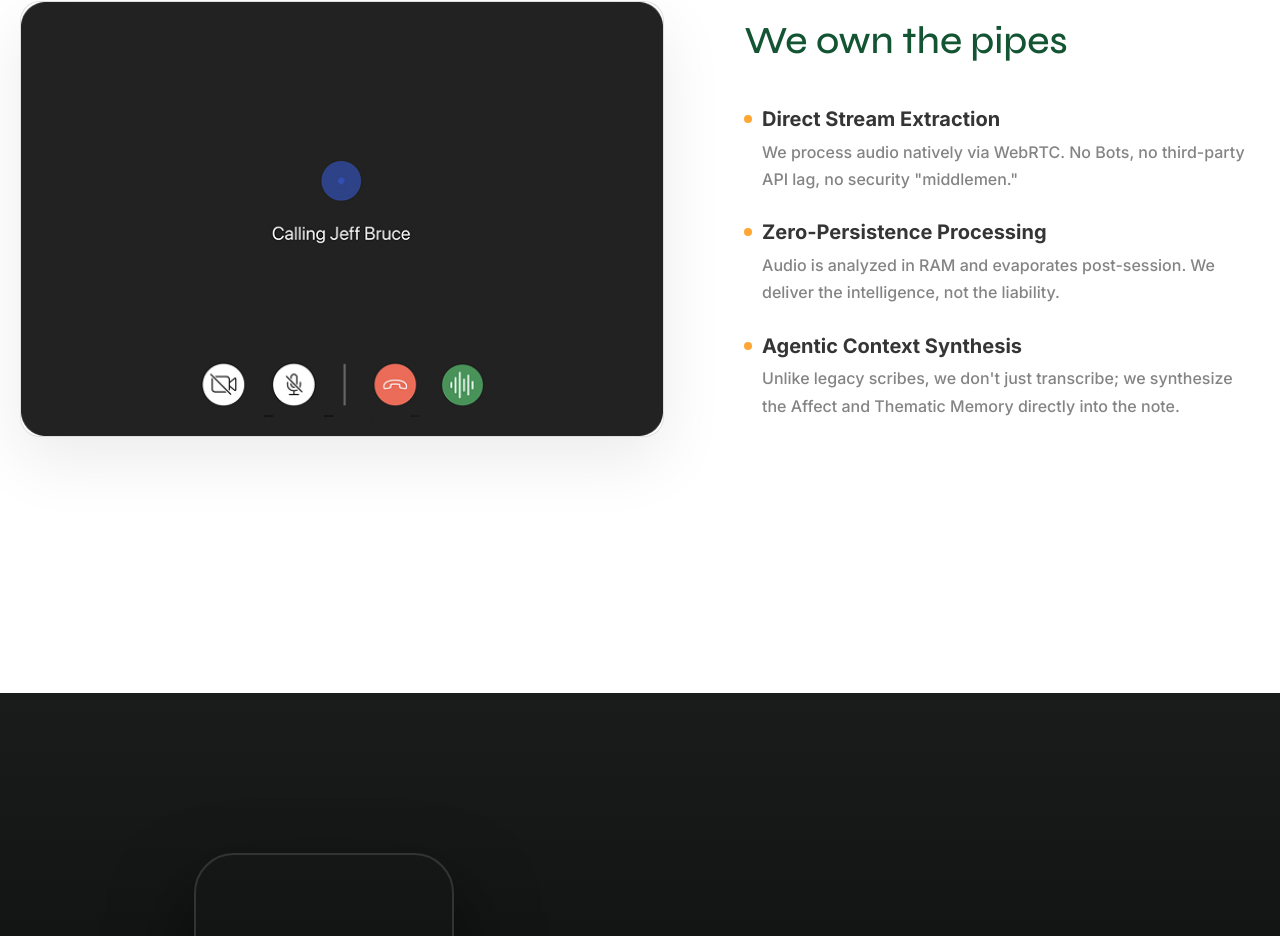
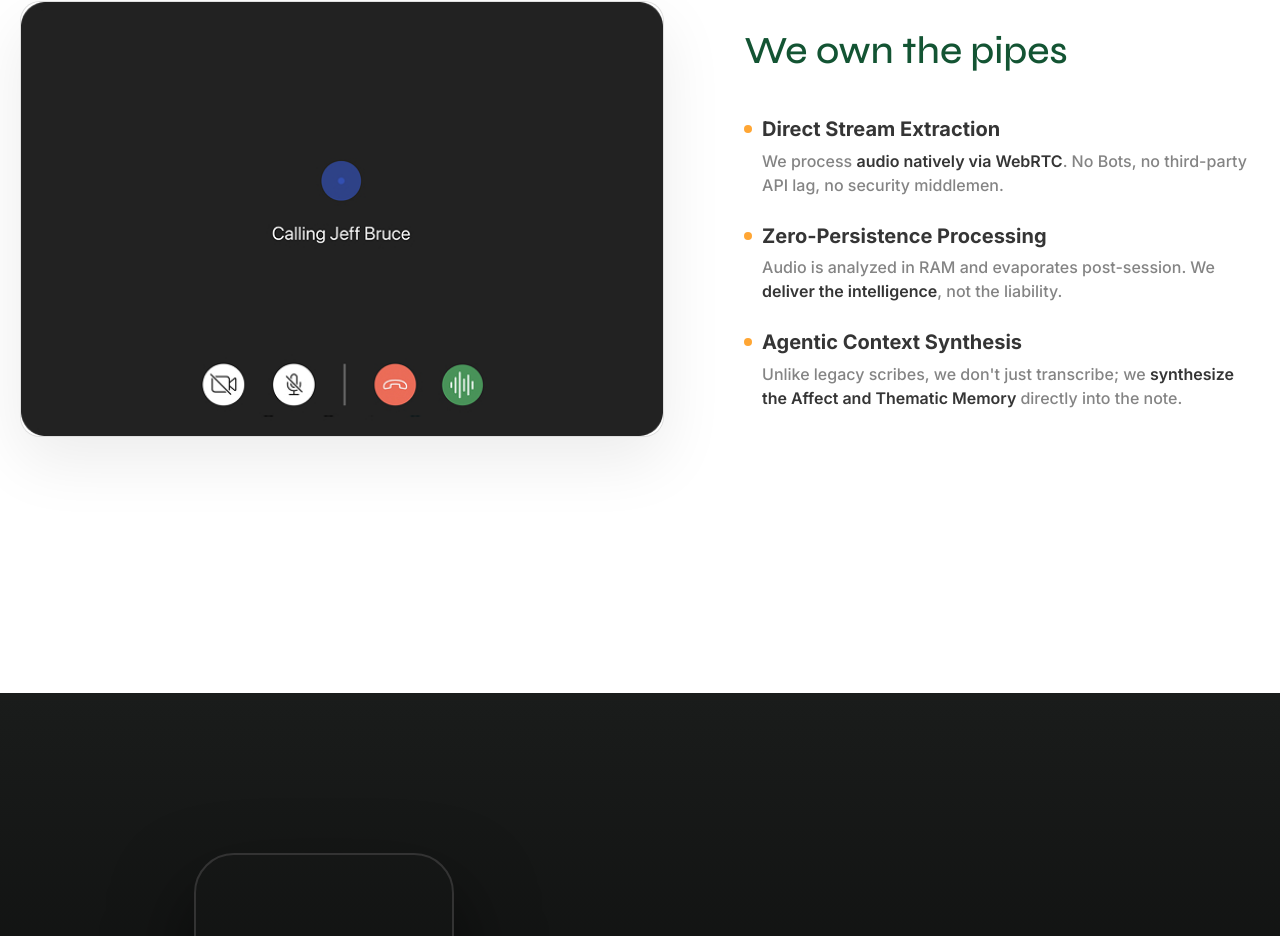
Before and after one commit to ZenSpaceApp/zenspace-website, a Next.js app: page /zennotes in a window 1280 px wide. Shown: the part 3197-4133 px from the top of the page. Built offline with nearby package versions, Linux system fonts and the light colour scheme.

Commit message:
Fixed build issues

```diff
--- a/app/zennotes/ZenNotes.module.scss
+++ b/app/zennotes/ZenNotes.module.scss
@@ -380,6 +380,10 @@
   max-width: 1340px;
   margin: 0 auto;
 
+  b {
+    font-weight: 600;
+    color: var(--color--grey3) !important;
+  }
 
   @media (max-width: 768px) {
     grid-template-columns: 1fr;
@@ -439,7 +443,7 @@
 
   p {
     // font-size: 0.87rem;
-    line-height: 1.7;
+    // line-height: 1.7;
     color: var(--color--grey2);
     margin: 0;
     padding-left: calc(8px + 0.6rem);
--- a/app/zennotes/page.tsx
+++ b/app/zennotes/page.tsx
@@ -327,21 +327,21 @@ export default function ZenNotesPage() {
                 <span className={styles.pipesItemDot} />
                 <strong>Direct Stream Extraction</strong>
               </div>
-              <p>We process audio natively via WebRTC. No Bots, no third-party API lag, no security "middlemen."</p>
+              <p>We process <b>audio natively via WebRTC</b>. No Bots, no third-party API lag, no security middlemen.</p>
             </li>
             <li>
               <div className={styles.pipesItemHeader}>
                 <span className={styles.pipesItemDot} />
                 <strong>Zero-Persistence Processing</strong>
               </div>
-              <p>Audio is analyzed in RAM and evaporates post-session. We deliver the intelligence, not the liability.</p>
+              <p>Audio is analyzed in RAM and evaporates post-session. We <b>deliver the intelligence</b>, not the liability.</p>
             </li>
             <li>
               <div className={styles.pipesItemHeader}>
                 <span className={styles.pipesItemDot} />
                 <strong>Agentic Context Synthesis</strong>
               </div>
-              <p>Unlike legacy scribes, we don't just transcribe; we synthesize the Affect and Thematic Memory directly into the note.</p>
+              <p>Unlike legacy scribes, we don&apos;t just transcribe; we <b>synthesize the Affect and Thematic Memory </b> directly into the note.</p>
             </li>
           </ul>
         </div>
```
